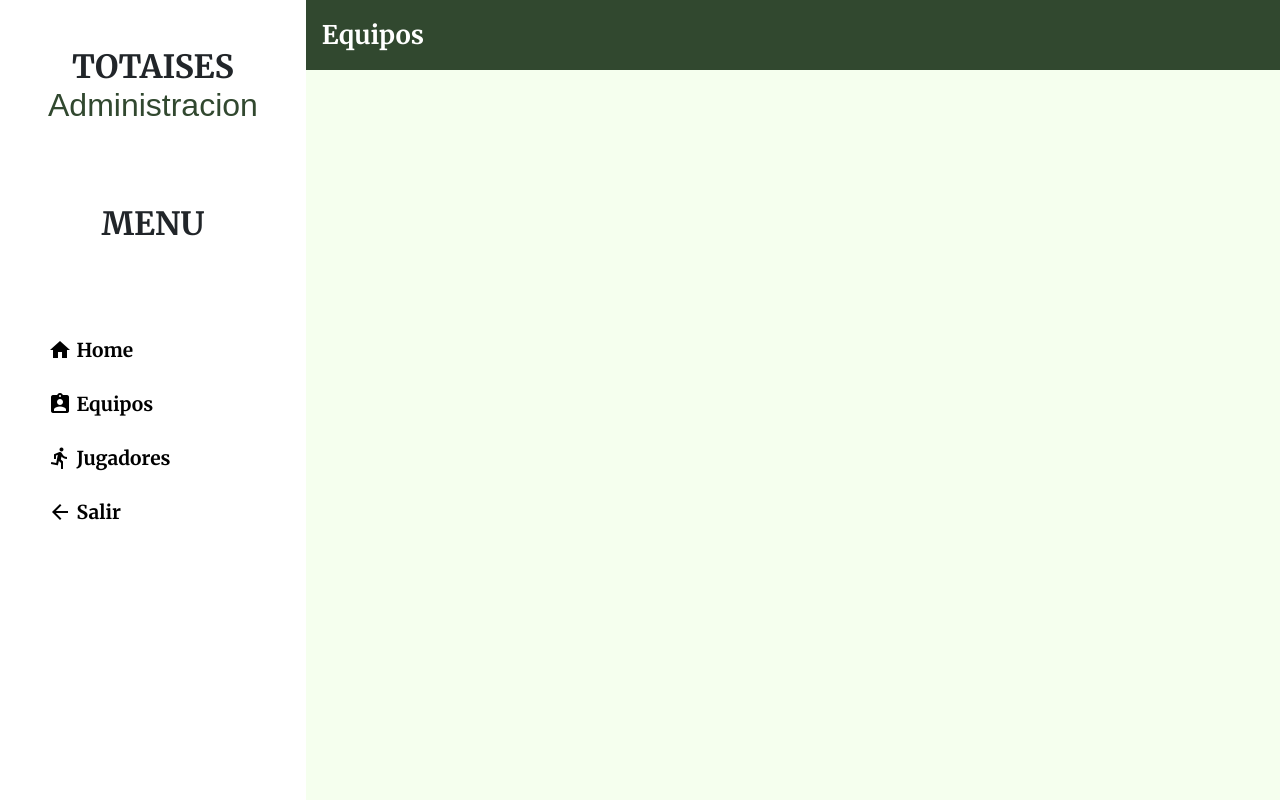
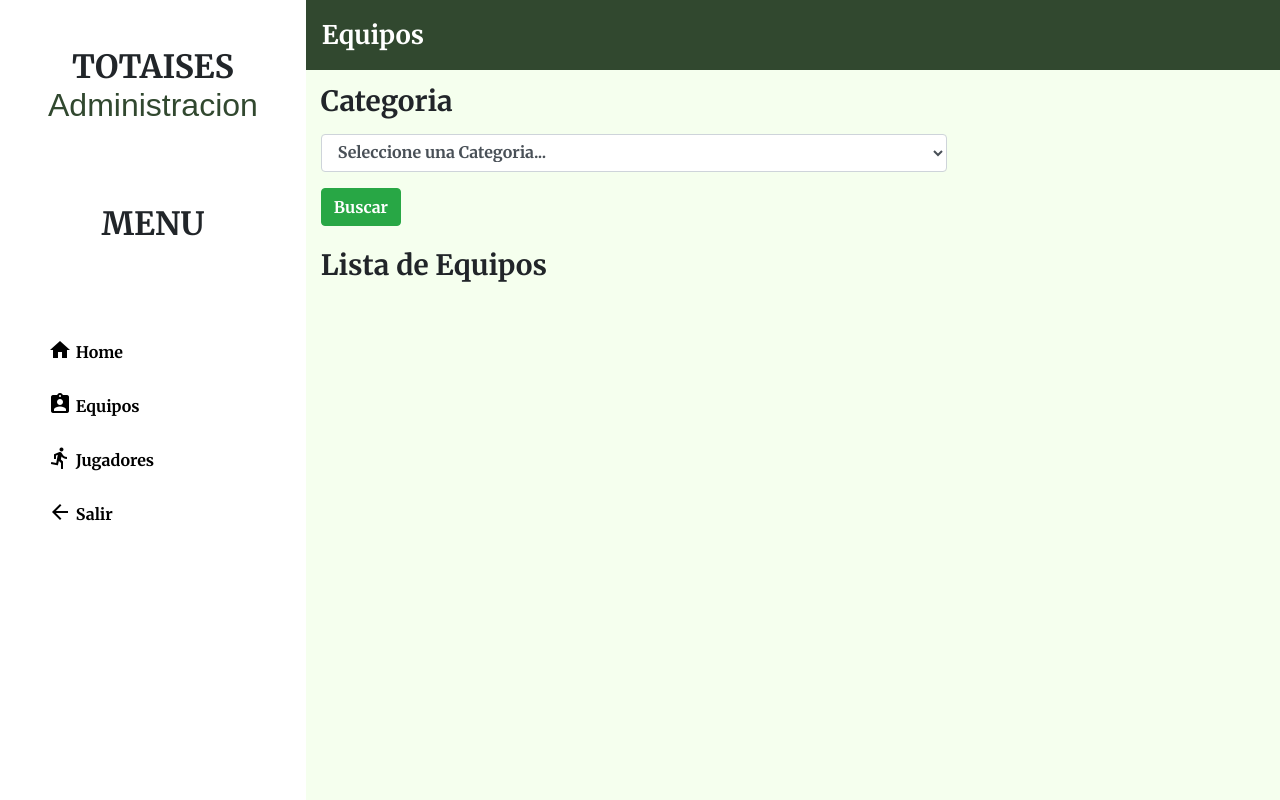
Before and after one commit to jockeer/totaises, a React (Create React App) app: page /equipos in a window 1280 px wide. Built offline with nearby package versions, Linux system fonts and the light colour scheme.

Commit message:
con lista de equipor por categoria

```diff
--- a/src/App.js
+++ b/src/App.js
@@ -4,6 +4,7 @@ import Login from './components/auth/Login'
 import Home from './components/layout/Home'
 import Jugadores from './components/jugadores/Jugadores';
 import Equipos from './components/equipos/Equipos';
+import DetalleEquipo from './components/equipos/DetalleEquipo'
 
 import {BrowserRouter as Router, Switch, Route} from 'react-router-dom'
 
@@ -16,6 +17,7 @@ function App() {
         <Route exact path="/home" component={Home}/>
         <Route exact path="/jugadores" component={Jugadores}/>
         <Route exact path="/equipos" component={Equipos}/>
+        <Route exact path="/detalle-equipo/:idequipo" component={DetalleEquipo}/>
         {/* <Route exact path="/nueva-cuenta" component={}/>
         <Route exact path="/home" component={}/>
         <Route exact path="/detalle-puesto/:idpuesto/:idsector" component={}/>
--- a/src/components/auth/Login.jsx
+++ b/src/components/auth/Login.jsx
@@ -35,17 +35,17 @@ const Login = (props) => {
                 <div className="card-header">Login</div>
                 <div className="card-body">
                 <form onSubmit={onSubmit}>
-                    <div class="form-row">
-                        <div class="form-group col-12">
-                            <label htmlFor="user"><i class="material-icons">account_circle</i> <span>Usuario:</span></label>
-                            <input type="text" id="user" name="user" value={datos.user} class="form-control" onChange={onChange}/>
+                    <div className="form-row">
+                        <div className="form-group col-12">
+                            <label htmlFor="user"><i className="material-icons">account_circle</i> <span>Usuario:</span></label>
+                            <input type="text" id="user" name="user" value={datos.user} className="form-control" onChange={onChange}/>
                         </div>
-                        <div class="form-group col-12">
-                            <label htmlFor="pass"><i class="material-icons">account_circle</i><span>Contraseña:</span></label>
-                            <input type="password" id="pass" name="pass" value={datos.pass} class="form-control" onChange={onChange}/>
+                        <div className="form-group col-12">
+                            <label htmlFor="pass"><i className="material-icons">account_circle</i><span>Contraseña:</span></label>
+                            <input type="password" id="pass" name="pass" value={datos.pass} className="form-control" onChange={onChange}/>
                         </div>
                         {error
-                            ?<Error mensajeError="Usuario o Contraseña incorrectos"/>
+                            ?<Error mensajeError="Usuario o Contraseña incorrectos" tipo="alert alert-danger"/>
                             :null
                         }
                     </div>
--- /dev/null
+++ b/src/components/equipos/DetalleEquipo.jsx
@@ -0,0 +1,9 @@
+import React,{useState,useEffect} from 'react'
+
+const DetalleEquipo = ({match}) => {
+    return (
+        <h1>desde Detalle {match.params.idequipo}</h1>
+    );
+}
+
+export default DetalleEquipo;
--- /dev/null
+++ b/src/components/equipos/Equipo.jsx
@@ -0,0 +1,16 @@
+import React from 'react'
+import {Link} from 'react-router-dom'
+
+const Equipo = ({equipo}) => {
+    return (
+        <div className="card">
+            <div className="card-header"><h4>{equipo.nombre}</h4></div>
+            <div className="card-body">{equipo.nombre}</div>
+            <div className="card-footer">
+                <Link to={`detalle-equipo/${equipo.id}`} className="btn btn-info"><h4>Ver detalle</h4></Link>
+            </div>
+        </div>
+     );
+}
+
+export default Equipo;
--- a/src/components/equipos/Equipos.jsx
+++ b/src/components/equipos/Equipos.jsx
@@ -1,14 +1,80 @@
-import React from 'react'
+import React,{useState} from 'react'
 import Sidebar from '../layout/Sidebar'
 import Barra from '../layout/Barra'
+import Equipo from './Equipo'
+import Error from '../layout/Error'
 
 const Equipos = () => {
+
+    const [error, guardarError] = useState(false);
+    const [categoria, guardarFormCategoria] = useState('')
+    const [estadoform, guardarEstadoForm]=useState(false)
+    const [equipos , guardarEquipos] = useState([]);
+
+
+    const onSubmit = async e => {
+        e.preventDefault();
+        if (categoria === '') {
+            guardarError(true);
+            guardarEstadoForm(false);
+            return
+        }
+        guardarError(false);
+        guardarEstadoForm(true);
+
+        const API = await fetch(`http://localhost:4000/api/traerEquipos/${parseInt(categoria)}`);
+        const repuesta = await API.json();
+        guardarEquipos(repuesta);
+
+    }
+    const onChange = e => {
+        guardarFormCategoria(e.target.value)
+    }
+
+
     return (
         <div className="container-home">
             <Sidebar/>
             <div className="container-main">
                 <Barra titulo='Equipos'/>
+                <div className="container">
+                    <form onSubmit={onSubmit}>
+                        <div className="form-row">
+                            <div className="form-group col-8">
+                                <h3>Categoria</h3>
+                                <select id="" onChange={onChange} value={categoria} className="form-control">
+                                    <option value="">Seleccione una Categoria...</option>
+                                    <option value="1">Pre-Benjamín</option>
+                                    <option value="2">Benjamín</option>
+                                    <option value="3">Alevín</option>
+                                    <option value="4">Infantil</option>
+                                    <option value="5">Cadete</option>
+                                    <option value="6">Juvenil</option>
+                                    <option value="7">Sénior</option>
+                                </select>
+                            </div>
+                        </div>
+                        <button type="submit" className="btn btn-success mb-2">Buscar</button>
+                    </form>
+                    {error
+                        ?<Error mensajeError="seleccione una categoria" tipo="alert alert-danger"/>
+                        :null
+                    }
+                    <h3>Lista de Equipos</h3>
 
+                    {estadoform
+                        ? equipos.length === 0
+                            ? <Error tipo="alert alert-danger" mensajeError="No hay equipos registrados en esta categoria"/>
+                            : <div className="container-equipos">
+                            {   equipos.map(equipo => {
+                                    return <Equipo key={equipo.id} equipo={equipo}/>
+                                })
+                            }
+                        </div>
+
+                        :null
+                    }
+                </div>
             </div>
         </div>
      );
--- a/src/components/layout/Error.jsx
+++ b/src/components/layout/Error.jsx
@@ -1,7 +1,9 @@
 import React from 'react';
-const Error = ({mensajeError}) => {
+const Error = ({mensajeError,tipo}) => {
     return (
-        <p className="error">{mensajeError}</p>
+        <div className={tipo} role="alert">
+            {mensajeError}
+        </div>
      );
 }
 
--- a/src/components/layout/Sidebar.jsx
+++ b/src/components/layout/Sidebar.jsx
@@ -9,10 +9,10 @@ const Sidebar = () => {
 
             <h2>MENU</h2>
             <ul>
-                <li><Link className="option-menu" to='/home'><i class="material-icons">home</i> Home</Link></li>
-                <li><Link className="option-menu" to='/equipos'><i class="material-icons">assignment_ind</i> Equipos</Link></li>
-                <li><Link className="option-menu" to='/jugadores'><i class="material-icons">directions_run</i> Jugadores</Link></li>
-                <li><Link className="option-menu" to='/'><i class="material-icons">arrow_back</i> Salir</Link></li>
+                <li><Link className="option-menu" to='/home'><i className="material-icons">home</i> Home</Link></li>
+                <li><Link className="option-menu" to='/equipos'><i className="material-icons">assignment_ind</i> Equipos</Link></li>
+                <li><Link className="option-menu" to='/jugadores'><i className="material-icons">directions_run</i> Jugadores</Link></li>
+                <li><Link className="option-menu" to='/'><i className="material-icons">arrow_back</i> Salir</Link></li>
 
 
             </ul>
--- a/src/index.css
+++ b/src/index.css
@@ -62,12 +62,12 @@ aside h2 span{
   -moz-box-shadow: 0px 6px 11px -8px rgba(0,0,0,0.9);
   box-shadow: 0px 6px 11px -8px rgba(0,0,0,0.9);
 }
-.error{
+.alert{
   font-size: 1rem;
   margin: 0;
   padding: 5px;
-  background: rgb(236, 115, 115);
-  color:var(--blanco);
+  /* background: rgb(236, 115, 115); */
+  /* color:var(--blanco); */
   border-radius: 5px;
   width: 100%;
   text-align: center;
@@ -91,7 +91,7 @@ ul{
 ul .option-menu{
   color: #000000;
   text-decoration: none;
-  font-size: 1.2rem;
+  font-size: 1rem;
 }
 ul .option-menu i{
   vertical-align: sub;
@@ -109,3 +109,23 @@ ul .option-menu i{
   color: white;
 
 }
+
+/*EQUIPOS*/
+.container-equipos{
+  display: grid;
+  grid-template-columns: repeat(4,1fr);
+  column-gap: 10px;
+  row-gap: 10px;
+}
+
+h3{
+  margin: 15px 0;
+}
+.card-footer{
+  text-align: right;
+}
+h4{
+  font-size: 1rem;
+  margin: 0;
+}
+/*-----*/
```
